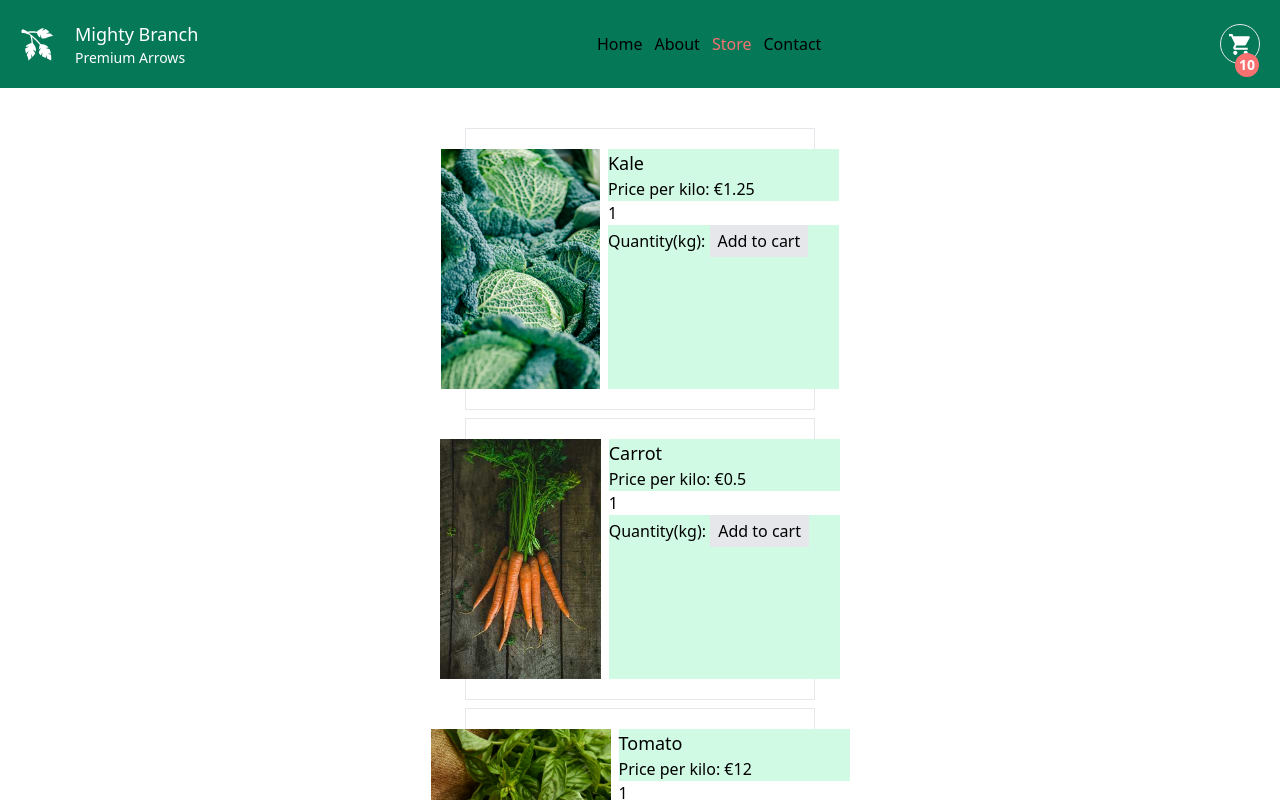
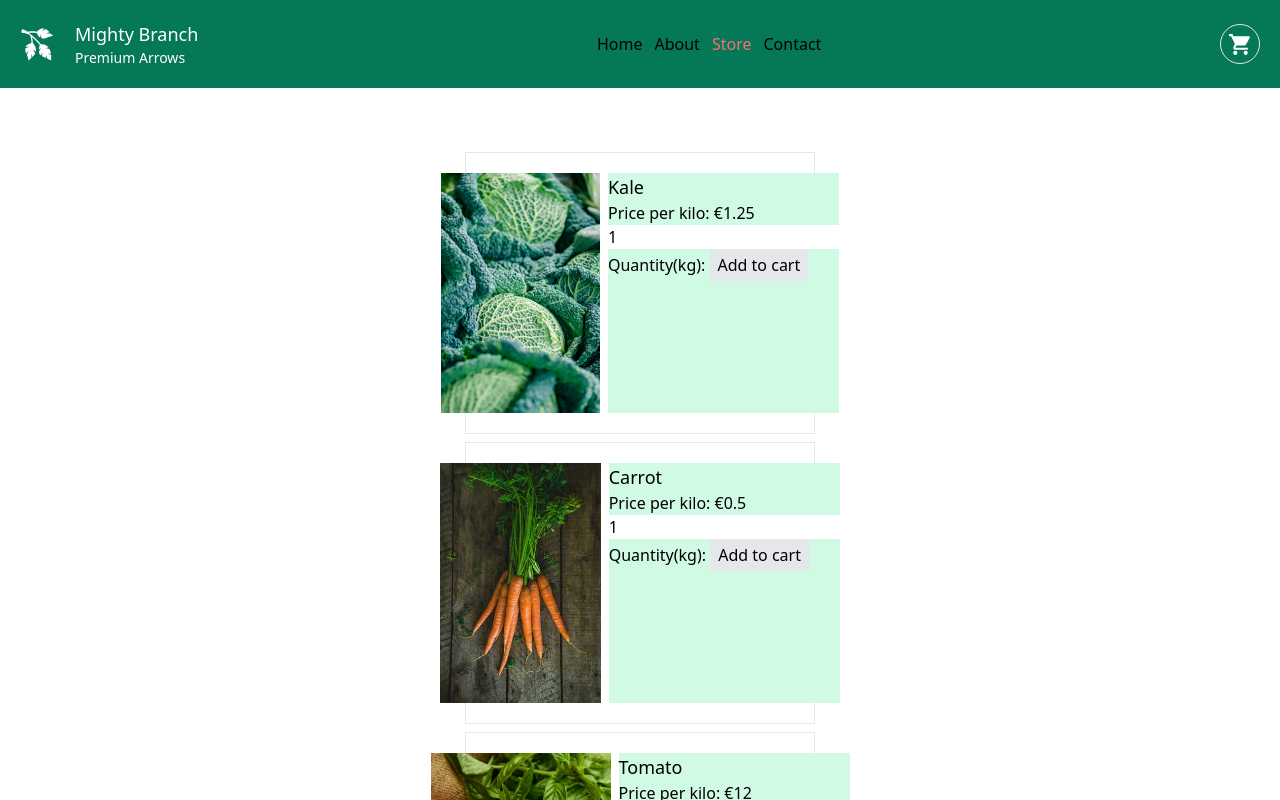
Before and after one commit to mojotron/shopping-cart, a React (Vite) app: page /store in a window 1280 px wide. Shown: the top 800 px of the page. Built offline with nearby package versions, Linux system fonts and the light colour scheme.

Commit message:
add toggleCart, removeCart, clearCart options

```diff
--- /dev/null
+++ b/src/components/Cart/Cart.tsx
@@ -0,0 +1,7 @@
+import React from 'react';
+
+const Cart = () => {
+  return <div>Cart</div>;
+};
+
+export default Cart;
--- a/src/components/CartIndicator/CartIndicator.tsx
+++ b/src/components/CartIndicator/CartIndicator.tsx
@@ -1,16 +1,24 @@
 import { MdShoppingCart as IconCart } from 'react-icons/md';
+import { useCart } from '../../hooks/useCart';
 
 const CartIndicator = () => {
+  const { cart, toggleCart } = useCart();
+
+  const cartSize = cart.length;
+
   return (
     <button
       type="button"
+      onClick={toggleCart}
       className="group relative border rounded-full w-10 h-10 flex justify-center items-center
     "
     >
       <IconCart size={25} color="white" />
-      <div className="absolute top-7 right-0 rounded-full bg-red-400 w-6 h-6 flex justify-center items-center font-bold text-sm text-white">
-        10
-      </div>
+      {cartSize > 0 && (
+        <div className="absolute top-7 right-0 rounded-full bg-red-400 w-6 h-6 flex justify-center items-center font-bold text-sm text-white">
+          {cartSize}
+        </div>
+      )}
     </button>
   );
 };
--- a/src/components/Header/Header.tsx
+++ b/src/components/Header/Header.tsx
@@ -4,7 +4,7 @@ import Navigation from '../Navigation/Navigation';
 
 const Header = () => {
   return (
-    <div className="flex justify-between items-center p-5 bg-emerald-700">
+    <div className="fixed w-full top-0 left-0 right-0 z-50 flex justify-between items-center p-5 bg-emerald-700">
       <Logo />
       <Navigation />
       <CartIndicator />
--- a/src/components/StoreItem/StoreItem.tsx
+++ b/src/components/StoreItem/StoreItem.tsx
@@ -14,7 +14,6 @@ const StoreItem = ({ item }: PropsType) => {
 
   // temp => context
   const handleAddItem = () => {
-    console.log('YO');
     addToCart({ ...item, quantity });
     setQuantity(MIN_QUANTITY);
   };
--- a/src/contexts/CartContext.tsx
+++ b/src/contexts/CartContext.tsx
@@ -4,13 +4,16 @@ import { CartItemType } from '../types/cartItemType';
 type StatusType = 'loading' | 'ready' | 'shipment' | 'payment';
 
 type StateType = {
+  showCart: boolean;
   cart: CartItemType[];
   status: StatusType;
 };
 
 type ActionsType =
   | { type: 'cart/add-item'; payload: CartItemType }
-  | { type: 'cart/remove-item' };
+  | { type: 'cart/remove-item'; payload: number }
+  | { type: 'cart/clear-items' }
+  | { type: 'cart/toggle' };
 
 const reducer = (state: StateType, action: ActionsType): StateType => {
   switch (action.type) {
@@ -32,24 +35,56 @@ const reducer = (state: StateType, action: ActionsType): StateType => {
         ),
       };
     }
+    case 'cart/remove-item': {
+      return {
+        ...state,
+        cart: state.cart.filter((item) => item.id !== action.payload),
+      };
+    }
+    case 'cart/clear-items': {
+      return { ...state, cart: [] };
+    }
+    case 'cart/toggle': {
+      return { ...state, showCart: !state.showCart };
+    }
+
     default: {
       return { ...state };
     }
   }
 };
 
-const useCartSource = (): { addToCart: (newItem: CartItemType) => void } => {
-  const [state, dispatch] = useReducer(reducer, {
+const useCartSource = (): {
+  showCart: boolean;
+  cart: CartItemType[];
+  addToCart: (newItem: CartItemType) => void;
+  removeFromCart: (itemId: number) => void;
+  clearCart: () => void;
+  toggleCart: () => void;
+} => {
+  const [{ showCart, cart }, dispatch] = useReducer(reducer, {
     cart: [],
     status: 'loading',
+    showCart: false,
   });
 
   const addToCart = useCallback((newItem: CartItemType) => {
-    console.log('YO');
     dispatch({ type: 'cart/add-item', payload: newItem });
   }, []);
 
-  return { addToCart };
+  const removeFromCart = useCallback((itemId: number) => {
+    dispatch({ type: 'cart/remove-item', payload: itemId });
+  }, []);
+
+  const clearCart = useCallback(() => {
+    dispatch({ type: 'cart/clear-items' });
+  }, []);
+
+  const toggleCart = useCallback(() => {
+    dispatch({ type: 'cart/toggle' });
+  }, []);
+
+  return { showCart, cart, addToCart, removeFromCart, clearCart, toggleCart };
 };
 
 export const CartContext = createContext<ReturnType<typeof useCartSource>>(
--- a/src/layouts/AppLayout/AppLayout.tsx
+++ b/src/layouts/AppLayout/AppLayout.tsx
@@ -1,12 +1,18 @@
 import { Outlet } from 'react-router-dom';
 import Header from '../../components/Header/Header';
+import { useCart } from '../../hooks/useCart';
+import Cart from '../../components/Cart/Cart';
 
 const AppLayout = () => {
+  const { showCart } = useCart();
+
   return (
     <main className="flex flex-col">
       <Header />
       <Outlet />
       <footer>footer</footer>
+
+      {showCart && <Cart />}
     </main>
   );
 };
--- a/src/pages/StorePage/StorePage.tsx
+++ b/src/pages/StorePage/StorePage.tsx
@@ -4,7 +4,7 @@ import storeData from '../../data/storeItems.json';
 
 const StorePage = () => {
   return (
-    <div className="p-8 flex justify-center">
+    <div className="pt-36 flex justify-center">
       <div>
         {storeData.map((item) => (
           <StoreItem key={item.id} item={item} />
```
